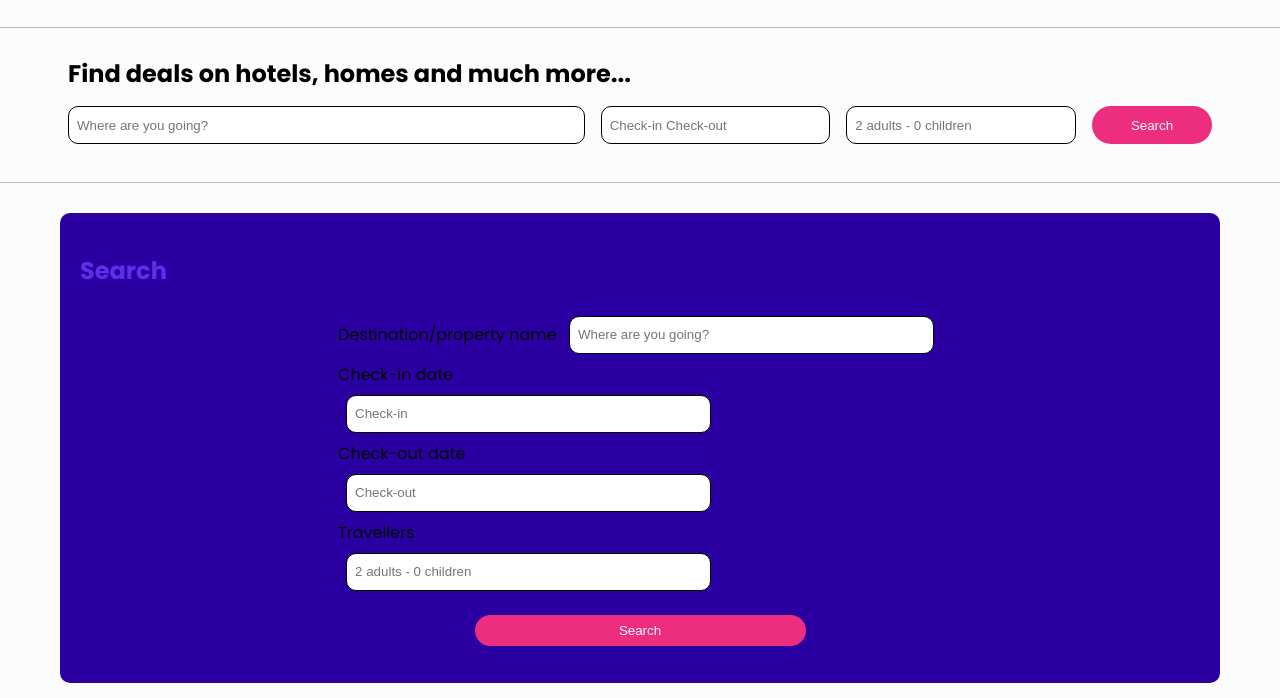
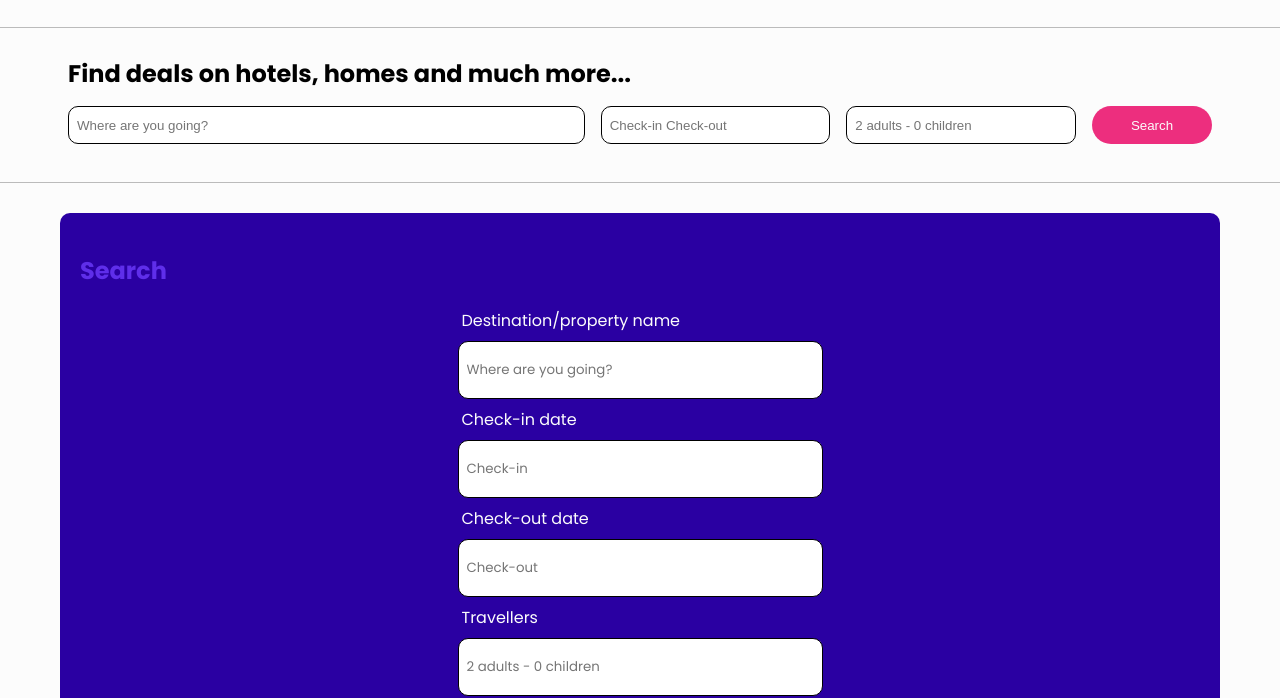
Before and after one commit to MMLORENA/202207-w1chwe-lorena-martinez-fernando-paulino, a website: page index.html in a window 1280 px wide. Shown: the part 138-836 px from the top of the page. Drawn offline with nearby package versions, Linux system fonts and the light colour scheme; files that its build step writes are made by us from their sources.

Commit message:
justify text and input box && added font

```diff
--- a/index.html
+++ b/index.html
@@ -54,7 +54,8 @@
       <h2 class="search-aside-container__main-title">Search</h2>
       <form class="search-aside-container__form">
         <label for="Destination-aside" class="search-aside__text"
-          >Destination/property name
+          >Destination/property name</label
+        >
         <input
           class="search-aside__box"
           type="text"
@@ -62,7 +63,6 @@
           placeholder="Where are you going?"
           autocomplete="off"
         />
-        </label>
 
         <label for="check-in-date-aside" class="search-aside__text"
           >Check-in date</label
--- a/sass/_components/_search-aside.scss
+++ b/sass/_components/_search-aside.scss
@@ -1,6 +1,7 @@
 @use "../_colors/colors";
 @use "../_mixins/mixins";
 @use "../_extends/extends";
+@use "./body";
 
 .search-aside-container {
   @extend %display-flex;
@@ -15,11 +16,16 @@
     align-self: flex-start;
     font-size: 24px;
   }
+  .search-aside__text {
+    color: colors.$color-white;
+    margin-left: 12px;
+  }
 }
 .search-aside-container__button {
   width: 347px;
   height: 64px;
   @extend %display-flex;
+
   #button-search-properties {
     background-color: colors.$color-pink;
     border: 0;
@@ -39,12 +45,10 @@
 }
 .search-aside__box {
   @extend %form-box-input;
-  padding: 8px;
-  margin: 8px;
   border-radius: 10px;
-  height: 20px;
-  border: 1px solid colors.$color-black;
+  height: 40px;
   flex-grow: 1;
   align-items: flex-start;
   width: 347px;
+  font-weight: 400;
 }
--- a/sass/_extends/_extends.scss
+++ b/sass/_extends/_extends.scss
@@ -1,4 +1,7 @@
 @use "../_colors/colors";
+@use "../_components/body";
+@import url("https://fonts.googleapis.com/css2?family=Poppins:wght@300;400;600;700&display=swap");
+
 %line-separator {
   height: 0.001px;
   border-bottom: 0.01px solid rgba(0, 0, 0, 0.26);
@@ -17,4 +20,5 @@
   height: 20px;
   border: 1px solid colors.$color-black;
   flex-grow: 1;
+  font-family: "Poppins", sans-serif;
 }
```
Lines whose indentation alone changed are shown as unchanged.
